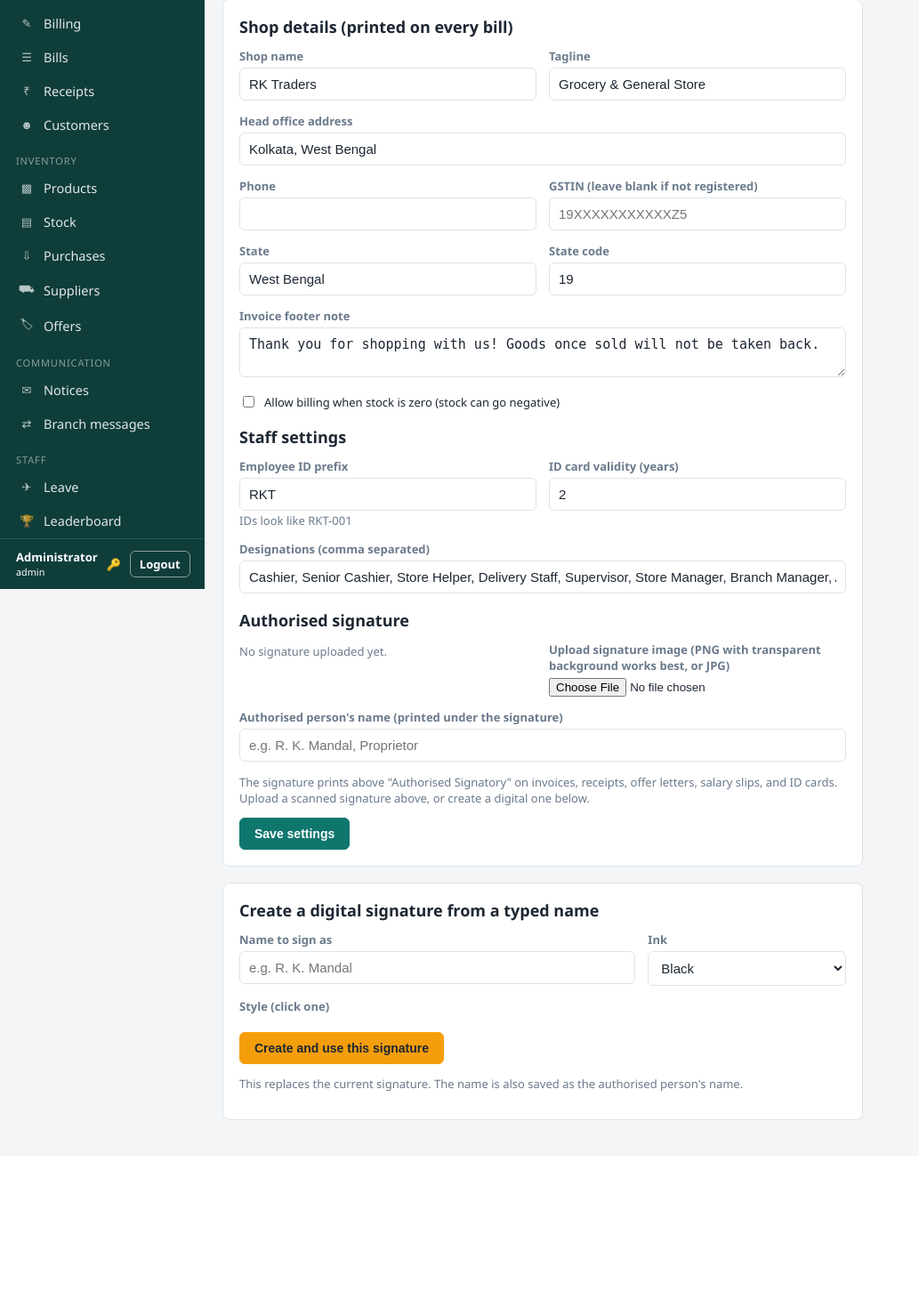
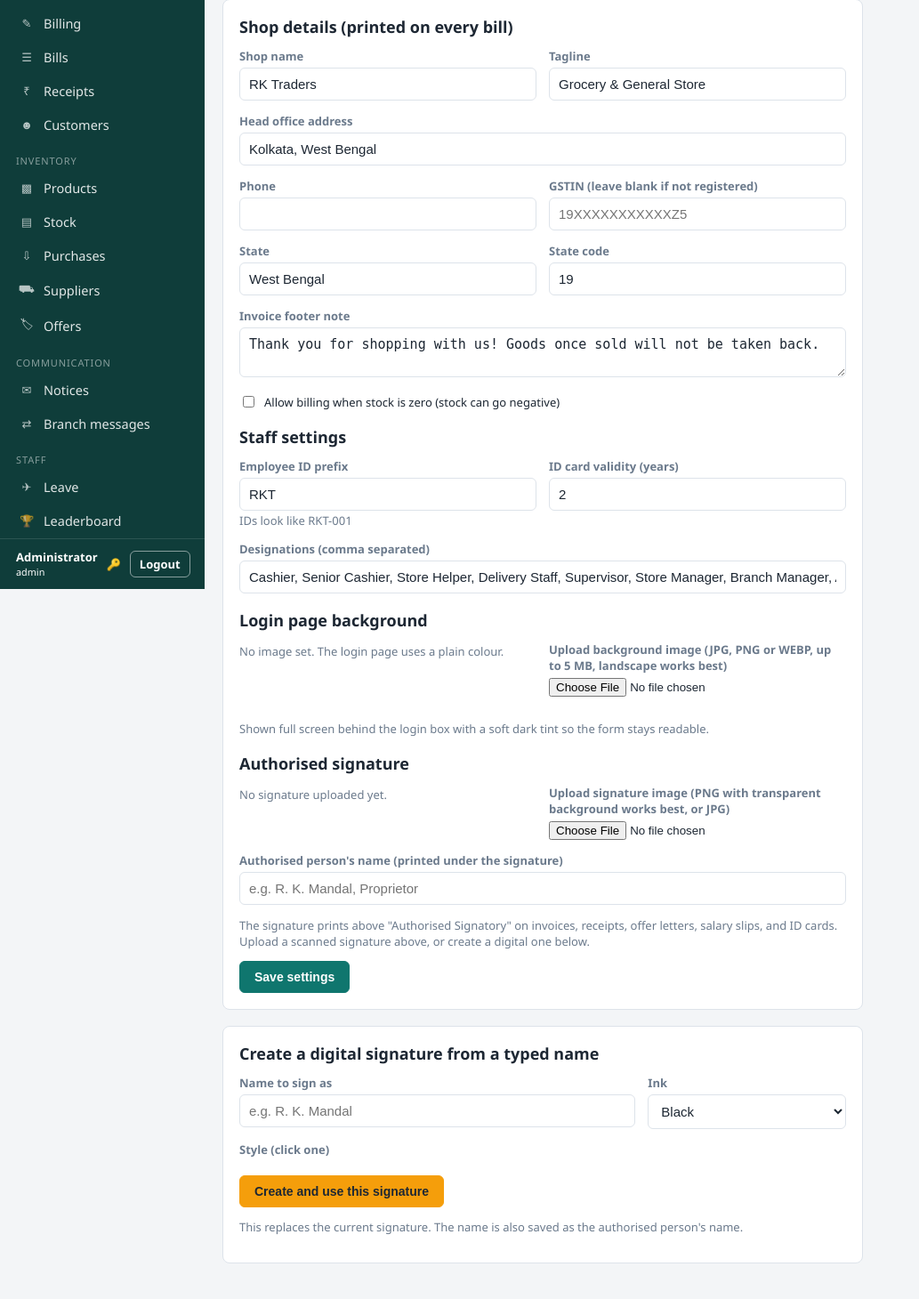
Before and after one commit to sujayluc2024/-rk-traders, a Flask app: page /settings in a window 1280 px wide. Shown: the part 138-1598 px from the top of the page at 89% size, without its empty margins (0-1033 px from the left). Before the commit the page ends 1397 px from the top, so only its background shows below. Run offline with Flask 3, Linux system fonts and the light colour scheme; the visitor is signed in with stand-in values (Sample User, id 1); data comes from the database, SQL or seed files in the repository; data that the repository does not hold is empty.

Commit message:
Login page background image option in Settings
- Upload JPG/PNG/WEBP, preview, remove; served publicly for the login page
- Login box sits over the image with a dark tint for readability

Co-Authored-By: Claude Fable 5.1 <noreply@anthropic.com>

```diff
--- a/app.py
+++ b/app.py
@@ -120,6 +120,7 @@ def init_db():
         "id_card_validity_years": "2",
         "signature_file": "",
         "signatory_name": "",
+        "login_bg_file": "",
         "offer_letter_template": (
             "Dear {name},\n\n"
             "We are pleased to offer you the position of {designation} at {company}, {branch}, with effect from {joining_date}.\n\n"
@@ -1471,6 +1472,23 @@ def settings_page():
             run("INSERT INTO settings(key,value) VALUES ('signature_file',?) ON CONFLICT(key) DO UPDATE SET value=excluded.value", (fname,))
         if request.form.get("remove_signature"):
             run("UPDATE settings SET value='' WHERE key='signature_file'")
+        bg = request.files.get("login_bg")
+        if bg and bg.filename:
+            ext = bg.filename.rsplit(".", 1)[-1].lower() if "." in bg.filename else ""
+            if ext not in ("png", "jpg", "jpeg", "webp"):
+                flash("Login background must be a JPG, PNG or WEBP image.", "error")
+                return redirect(url_for("settings_page"))
+            os.makedirs(os.path.join(BASE_DIR, "uploads"), exist_ok=True)
+            for old in ("login_bg.png", "login_bg.jpg", "login_bg.jpeg", "login_bg.webp"):
+                try:
+                    os.remove(os.path.join(BASE_DIR, "uploads", old))
+                except OSError:
+                    pass
+            fname = f"login_bg.{ext}"
+            bg.save(os.path.join(BASE_DIR, "uploads", fname))
+            run("INSERT INTO settings(key,value) VALUES ('login_bg_file',?) ON CONFLICT(key) DO UPDATE SET value=excluded.value", (fname,))
+        if request.form.get("remove_login_bg"):
+            run("UPDATE settings SET value='' WHERE key='login_bg_file'")
         for k in ["shop_name", "shop_tagline", "shop_address", "shop_phone", "shop_gstin", "state_name", "state_code", "invoice_footer",
                   "offer_letter_template", "emp_id_prefix", "designations", "id_card_validity_years", "signatory_name"]:
             run("INSERT INTO settings(key,value) VALUES (?,?) ON CONFLICT(key) DO UPDATE SET value=excluded.value",
@@ -1550,6 +1568,16 @@ def signature_generate():
     get_db().commit()
     flash(f"Digital signature created for {name}. It now prints on all documents.", "success")
     return redirect(url_for("settings_page"))
+
+
+@app.route("/login-bg")
+def login_bg_image():
+    """Login page background (public, since the login page is shown before signing in)."""
+    f = get_setting("login_bg_file", "")
+    path = os.path.join(BASE_DIR, "uploads", f) if f else ""
+    if not f or not os.path.exists(path):
+        abort(404)
+    return send_from_directory(os.path.dirname(path), os.path.basename(path), max_age=3600)
 
 
 @app.route("/signature")
@@ -2474,7 +2502,8 @@ ACTION_LABELS = {
     "sales_export": "Exported bills register", "receipts_export": "Exported receipts", "stock_export": "Exported stock list",
     "customers_export": "Exported customer list",
 }
-SKIP_ENDPOINTS = {"static", "api_product_search", "api_customer_search", "api_notices_unread", "api_branch_stock", "notice_mark_read", "signature_preview"}
+SKIP_ENDPOINTS = {"static", "api_product_search", "api_customer_search", "api_notices_unread", "api_branch_stock", "notice_mark_read", "signature_preview",
+                  "login_bg_image"}
 LOGGED_GETS = {"logout", "switch_branch", "report_export", "audit_export", "activity_export", "sales_export", "receipts_export",
                "stock_export", "customers_export", "document_view", "purchase_bill", "document_signed"}
 SECRET_KEYS = ("password", "old", "new", "confirm")
--- a/static/style.css
+++ b/static/style.css
@@ -249,3 +249,7 @@ table.activity tr.failed td { background: #fff1f2; }
 
 .branch-sig { border-top: 1px solid var(--border); padding: 10px 0; }
 .branch-sig summary { cursor: pointer; color: var(--primary); font-size: 13px; margin-top: 4px; }
+
+/* ---------------- Login background ---------------- */
+.login-wrap.has-bg { background-size: cover; background-position: center; background-attachment: fixed; }
+.login-wrap.has-bg .login-box { background: rgba(255,255,255,.96); box-shadow: 0 20px 60px rgba(0,0,0,.35); }
--- a/templates/login.html
+++ b/templates/login.html
@@ -1,6 +1,7 @@
 {% extends "base.html" %}
 {% block title %}Login - {{ settings.shop_name }}{% endblock %}
-{% block container_class %}login-wrap{% endblock %}
+{% block container_class %}login-wrap{% if settings.login_bg_file %} has-bg{% endif %}{% endblock %}
+{% block head %}{% if settings.login_bg_file %}<style>.login-wrap.has-bg { background-image: linear-gradient(rgba(11,26,77,.55), rgba(11,26,77,.55)), url("{{ url_for('login_bg_image') }}?v={{ settings.login_bg_file }}"); }</style>{% endif %}{% endblock %}
 {% block content %}
 <div class="login-box">
   <img src="{{ url_for('static', filename='logo.svg') }}" alt="{{ settings.shop_name }}" class="login-logo">
--- a/templates/settings.html
+++ b/templates/settings.html
@@ -27,6 +27,13 @@
       <div class="field"><label>ID card validity (years)</label><input type="number" min="1" max="10" name="id_card_validity_years" value="{{ settings.id_card_validity_years }}"></div>
     </div>
     <div class="field"><label>Designations (comma separated)</label><input type="text" name="designations" value="{{ settings.designations }}"></div>
+    <h2 style="margin-top:18px">Login page background</h2>
+    <div class="row">
+      <div class="field">{% if settings.login_bg_file %}<img src="{{ url_for('login_bg_image') }}?v={{ settings.login_bg_file }}" alt="login background" style="max-height:110px;max-width:100%;border-radius:8px;border:1px solid var(--border)"><br>
+        <label class="checkbox" style="margin-top:6px"><input type="checkbox" name="remove_login_bg" value="1"> Remove background (plain colour)</label>{% else %}<span class="hint">No image set. The login page uses a plain colour.</span>{% endif %}</div>
+      <div class="field"><label>Upload background image (JPG, PNG or WEBP, up to 5 MB, landscape works best)</label><input type="file" name="login_bg" accept=".jpg,.jpeg,.png,.webp"></div>
+    </div>
+    <p class="hint">Shown full screen behind the login box with a soft dark tint so the form stays readable.</p>
     <h2 style="margin-top:18px">Authorised signature</h2>
     <div class="row">
       <div class="field">{% if settings.signature_file %}<img src="{{ url_for('signature_image') }}" alt="signature" style="max-height:70px;border:1px solid var(--border);padding:6px;background:#fff"><br>
```
Also changed, not shown: README.md.
